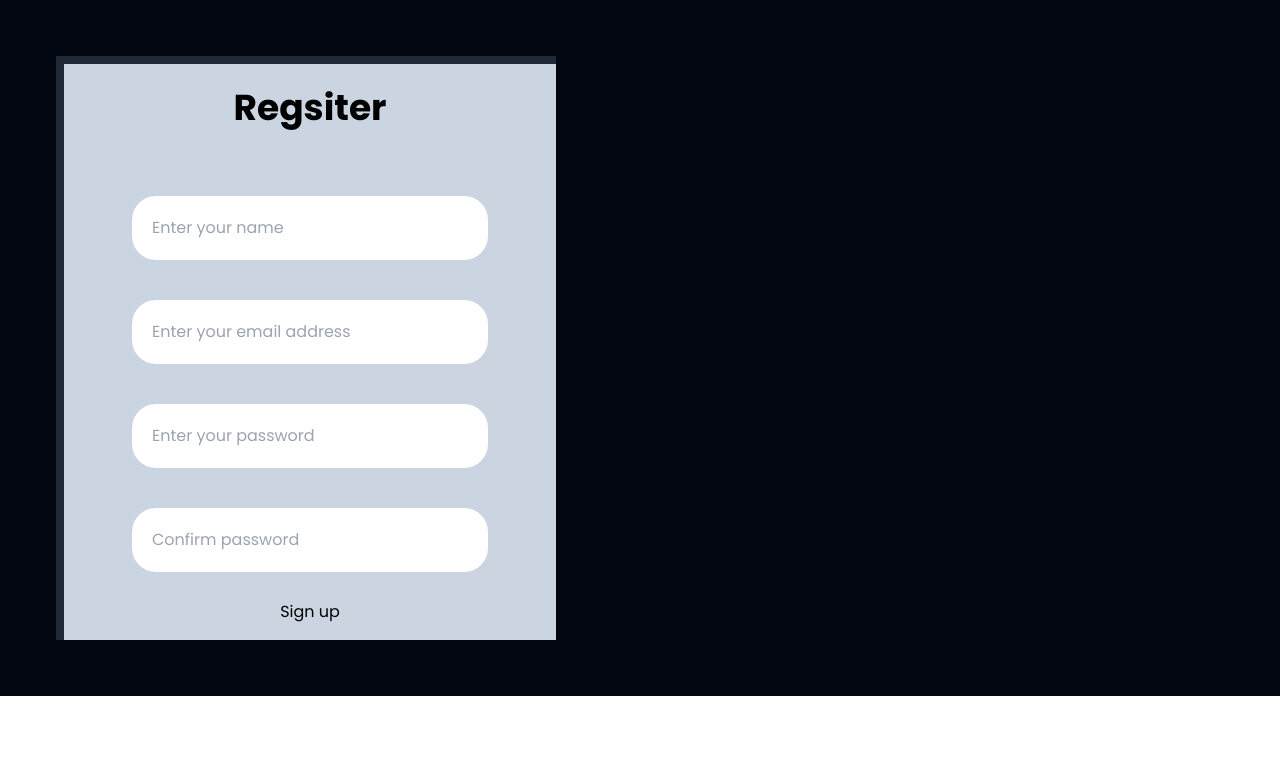
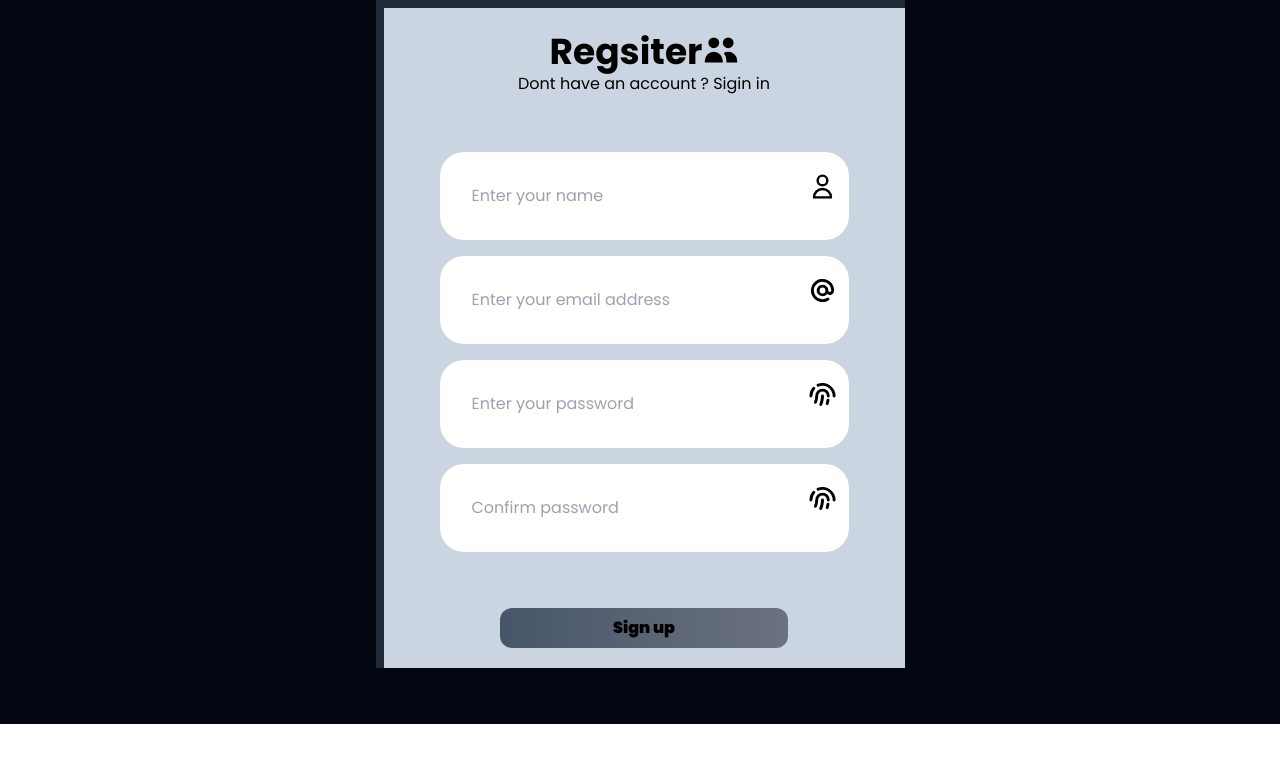
Before and after one commit to Prisca-Onyeagoro/user-auth, a Next.js app: page /register in a window 1280 px wide. Shown: the top 762 px of the page. Built offline with nearby package versions, Linux system fonts and the light colour scheme; a web font is replaced by a local one.

Commit message:
register page design

```diff
--- a/package.json
+++ b/package.json
@@ -16,6 +16,7 @@
     "postcss": "8.4.24",
     "react": "18.2.0",
     "react-dom": "18.2.0",
+    "react-icons": "^4.9.0",
     "tailwindcss": "3.3.2"
   }
 }
--- a/pages/register/index.js
+++ b/pages/register/index.js
@@ -1,46 +1,72 @@
+import Link from 'next/link';
+import {
+  HiAtSymbol,
+  HiUsers,
+  HiOutlineUser,
+  HiFingerPrint,
+} from 'react-icons/hi';
 const Regsiter = () => {
   return (
-    <div className="bg-gray-950 w-full  p-14 flex ">
-      <div className="bg-slate-300 border-l-8 border-gray-800 border-t-8">
-        <h1 className="text-4xl font-bold text-center mt-6">Regsiter</h1>
+    <div className="bg-gray-950 w-full relative p-14 flex bottom-14 justify-center ">
+      <div className="bg-slate-300 border-l-8 border-gray-800 border-t-8 ">
+        <div className="text-4xl font-bold text-center mt-6">
+          <div className="text-4xl font-bold flex justify-center">
+            Regsiter <HiUsers />
+          </div>
+        </div>
+        <div className="flex justify-center">
+          <p>
+            {' '}
+            Dont have an account ? <Link href="/login">Sigin in</Link>
+          </p>
+        </div>
+
         <form action="#">
-          <div className="flex flex-col gap-4 p-14">
-            <div className="input-group p-3">
+          <div className="flex flex-col gap-4 p-14 ">
+            <div className="input-group p-3 flex items-baseline bg-white rounded-3xl ">
               <input
                 type="text"
                 placeholder="Enter your name"
                 className="p-5 rounded-3xl outline-none"
               />
+              <HiOutlineUser size={29} />
             </div>
-            <div className="input-group p-3">
+            <div className="input-group p-3 flex items-baseline bg-white rounded-3xl">
               <input
                 type="email"
                 placeholder="Enter your email address"
                 className="p-5 rounded-3xl outline-none"
               />
+              <HiAtSymbol size={29} />
             </div>
 
-            <div className="input-group p-3">
+            <div className="input-group p-3   flex items-baseline bg-white rounded-3xl">
               <input
                 type="password"
                 placeholder="Enter your password"
                 className="p-5 rounded-3xl  outline-none"
               />
+              <HiFingerPrint size={29} />
             </div>
-            <div className="input-group p-3">
+            <div className="input-group p-3   flex items-baseline bg-white rounded-3xl">
               <input
                 type="password"
                 placeholder="Confirm password"
                 className="p-5 rounded-3xl outline-none"
               />
-            </div>
-          </div>
-          <div className="flex justify-center relative">
-            <div className="bottom-4 absolute">
-              <button type="submit">Sign up</button>
+              <HiFingerPrint size={29} />
             </div>
           </div>
         </form>
+
+        <div className="flex justify-center mb-5">
+          <button
+            type="submit"
+            className=" w-72 bg-gradient-to-r from-slate-600 to-gray-500 p-2 font-extrabold rounded-xl m"
+          >
+            Sign up
+          </button>
+        </div>
       </div>
     </div>
   );
```
Also changed, not shown: 1 other file (tests, documents, lock files or other folders).
